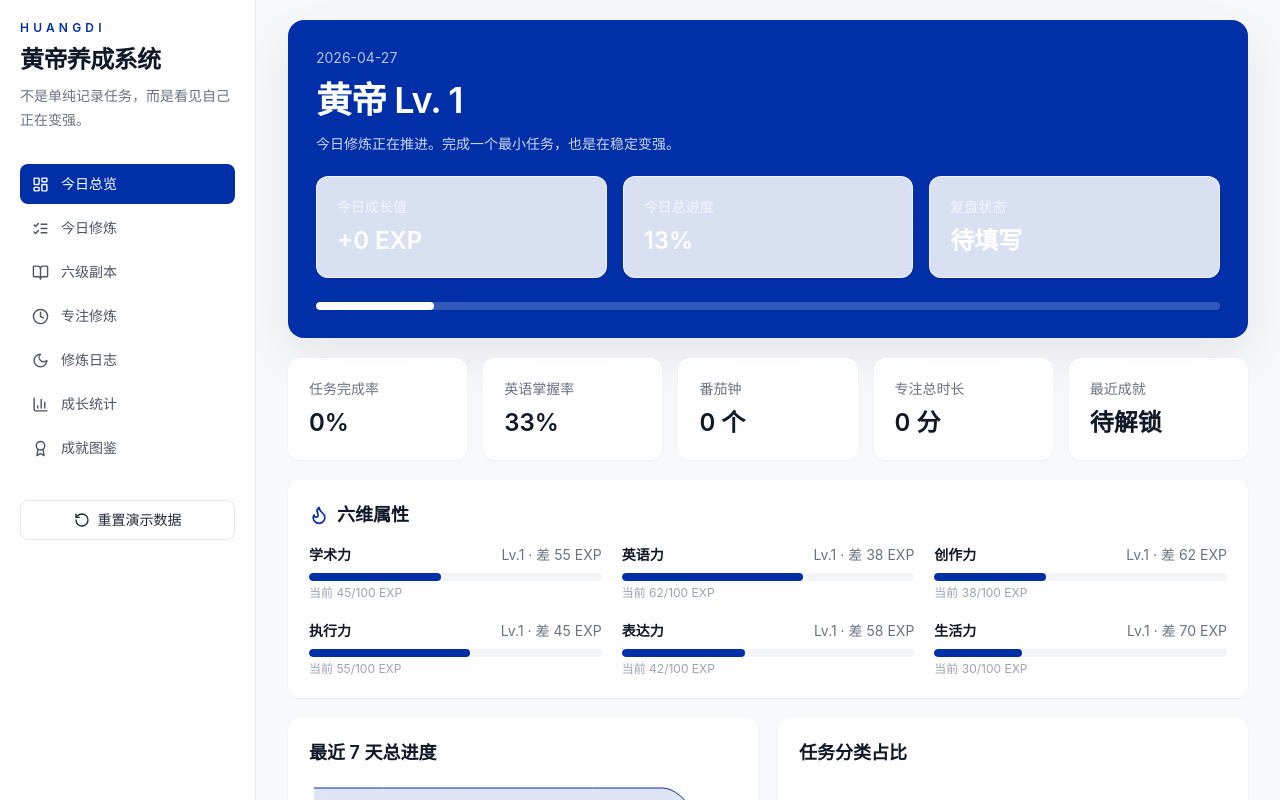
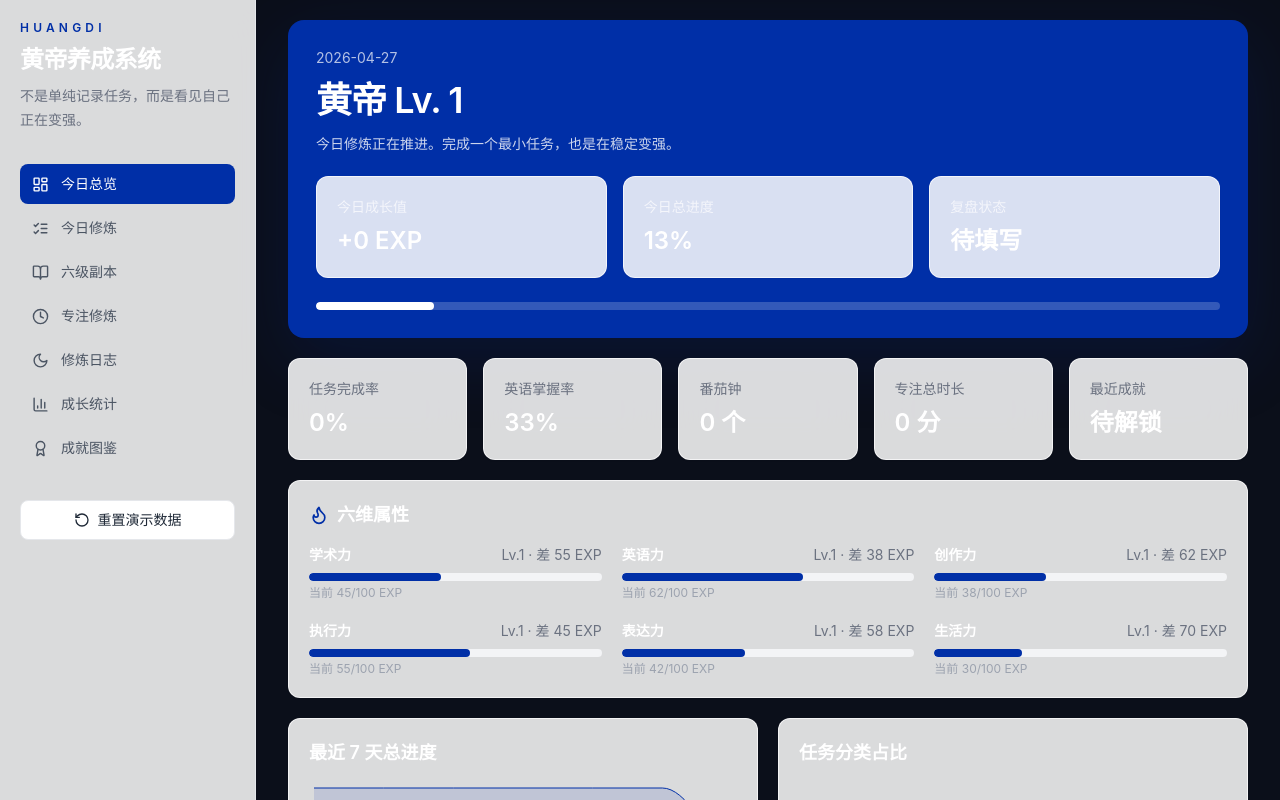
Before and after one commit to f1onah/huangdi-system, a Next.js app: page / in a window 1280 px wide. Shown: the top 800 px of the page. Built offline with nearby package versions, Linux system fonts and the light colour scheme.

Commit message:
Refine dark dashboard design tokens

```diff
--- a/tailwind.config.ts
+++ b/tailwind.config.ts
@@ -6,11 +6,18 @@ const config: Config = {
     extend: {
       colors: {
         klein: "#002FA7",
-        mist: "#F7F8FA",
-        ink: "#111827",
+        mist: "#0B0F1A",
+        ink: "#FFFFFF",
+        success: "#00C896",
+        warning: "#F59E0B",
+        danger: "#FF4D4F",
+      },
+      borderRadius: {
+        glass: "20px",
       },
       boxShadow: {
-        lift: "0 18px 45px rgba(17, 24, 39, 0.08)",
+        lift: "0 22px 70px rgba(0, 47, 167, 0.18)",
+        glow: "0 0 0 1px rgba(255,255,255,0.08), 0 24px 80px rgba(0,47,167,0.24)",
       },
     },
   },
```
